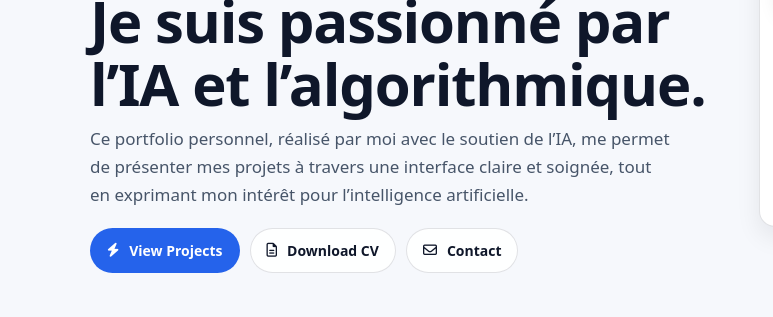
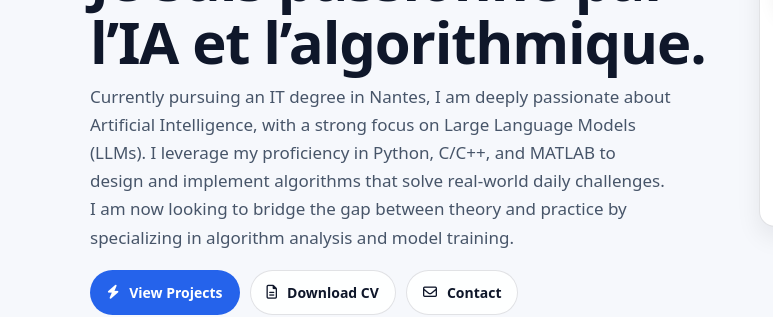
Before and after one commit to phamnhathuyhuynh-collab/Project-CS, a plain HTML site: page Francais/index.html in a window 1280 px wide. Shown: the part 366-683 px from the top of the page, 0-773 px from the left. Drawn offline with Linux system fonts and the light colour scheme.

Commit message:
update CV

```diff
--- a/Francais/index.html
+++ b/Francais/index.html
@@ -40,8 +40,7 @@
         </h1>
 
         <p>
-          Ce portfolio personnel, réalisé par moi avec le soutien de l’IA, me permet de présenter mes projets
-          à travers une interface claire et soignée, tout en exprimant mon intérêt pour l’intelligence artificielle.
+          Currently pursuing an IT degree in Nantes, I am deeply passionate about Artificial Intelligence, with a strong focus on Large Language Models (LLMs). I leverage my proficiency in Python, C/C++, and MATLAB to design and implement algorithms that solve real-world daily challenges. I am now looking to bridge the gap between theory and practice by specializing in algorithm analysis and model training.
         </p>
 
         <div class="actions">
```
